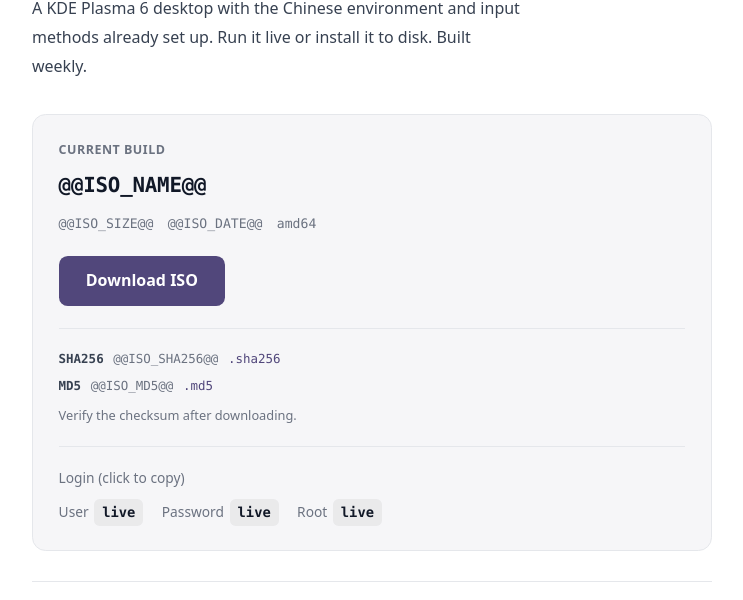
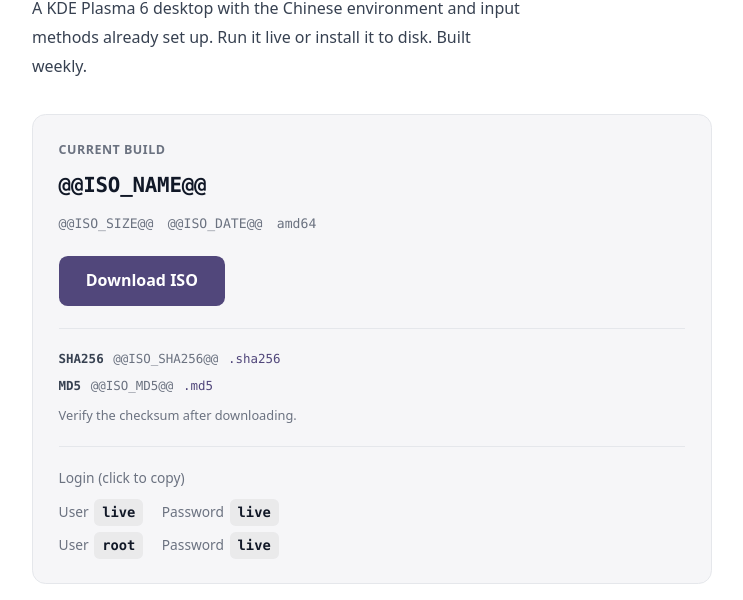
Before and after one commit to Zakkaus/gentoozh-mirror, a website: page templates/index.html in a window 1280 px wide. Shown: the part 183-783 px from the top of the page, without its empty margins (268-1011 px from the left). Drawn offline with Linux system fonts and the light colour scheme.

Commit message:
落地页登录信息按账号分两行
因为原来三项挤在一行、root 那项只写 Root live 而不带用户名与密码的标签,读起来不对称,所以改成每个账号一行,各自带用户与密码标签;live 与 root 都是四字符等宽,两行天然对齐。root 用户名也做成可点击复制。

```diff
--- a/templates/index.html
+++ b/templates/index.html
@@ -129,6 +129,7 @@ body { margin: 0; background: var(--bg); color: var(--fg-body); line-height: 1.7
 .creds { margin-top: 1.2rem; padding-top: 1.2rem; border-top: 1px solid var(--border); font-size: 0.86rem; color: var(--fg-soft); }
 .creds-label { margin-bottom: 0.55rem; }
 .creds-row { display: flex; flex-wrap: wrap; gap: 0.45rem 1.15rem; }
+.creds-row + .creds-row { margin-top: 0.4rem; }
 .cred { display: inline-flex; align-items: baseline; gap: 0.35rem; }
 .copy-chip { cursor: pointer; user-select: none; background: var(--chip); color: var(--fg); font-weight: 600;
              font-family: var(--mono); padding: 0.12rem 0.5rem; border-radius: 0.35rem; }
@@ -212,7 +213,10 @@ body { margin: 0; background: var(--bg); color: var(--fg-body); line-height: 1.7
       <div class="creds-row">
         <span class="cred"><span data-i18n="credUser">用户</span> <code class="copy-chip" data-copy="live" role="button" tabindex="0">live</code></span>
         <span class="cred"><span data-i18n="credPass">密码</span> <code class="copy-chip" data-copy="live" role="button" tabindex="0">live</code></span>
-        <span class="cred">Root <code class="copy-chip" data-copy="live" role="button" tabindex="0">live</code></span>
+      </div>
+      <div class="creds-row">
+        <span class="cred"><span data-i18n="credUser">用户</span> <code class="copy-chip" data-copy="root" role="button" tabindex="0">root</code></span>
+        <span class="cred"><span data-i18n="credPass">密码</span> <code class="copy-chip" data-copy="live" role="button" tabindex="0">live</code></span>
       </div>
     </div>
   </section>
```
